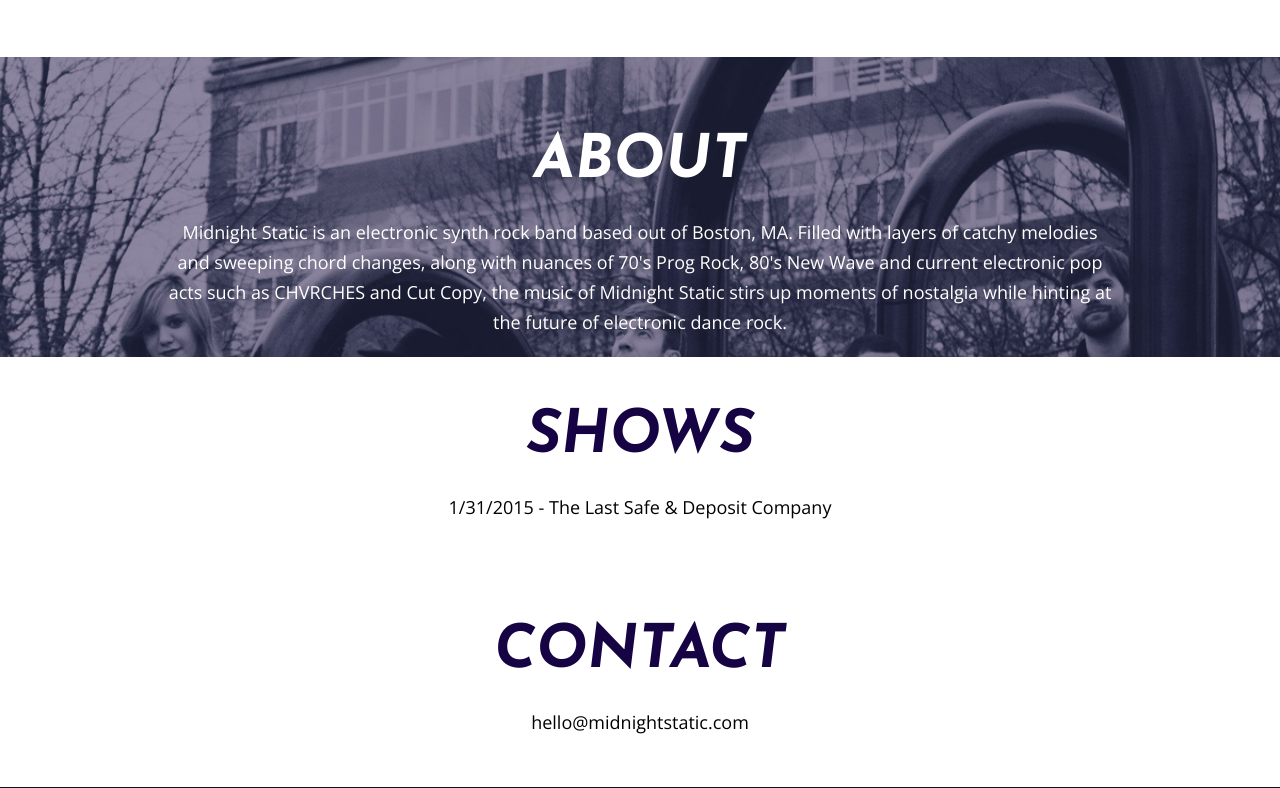
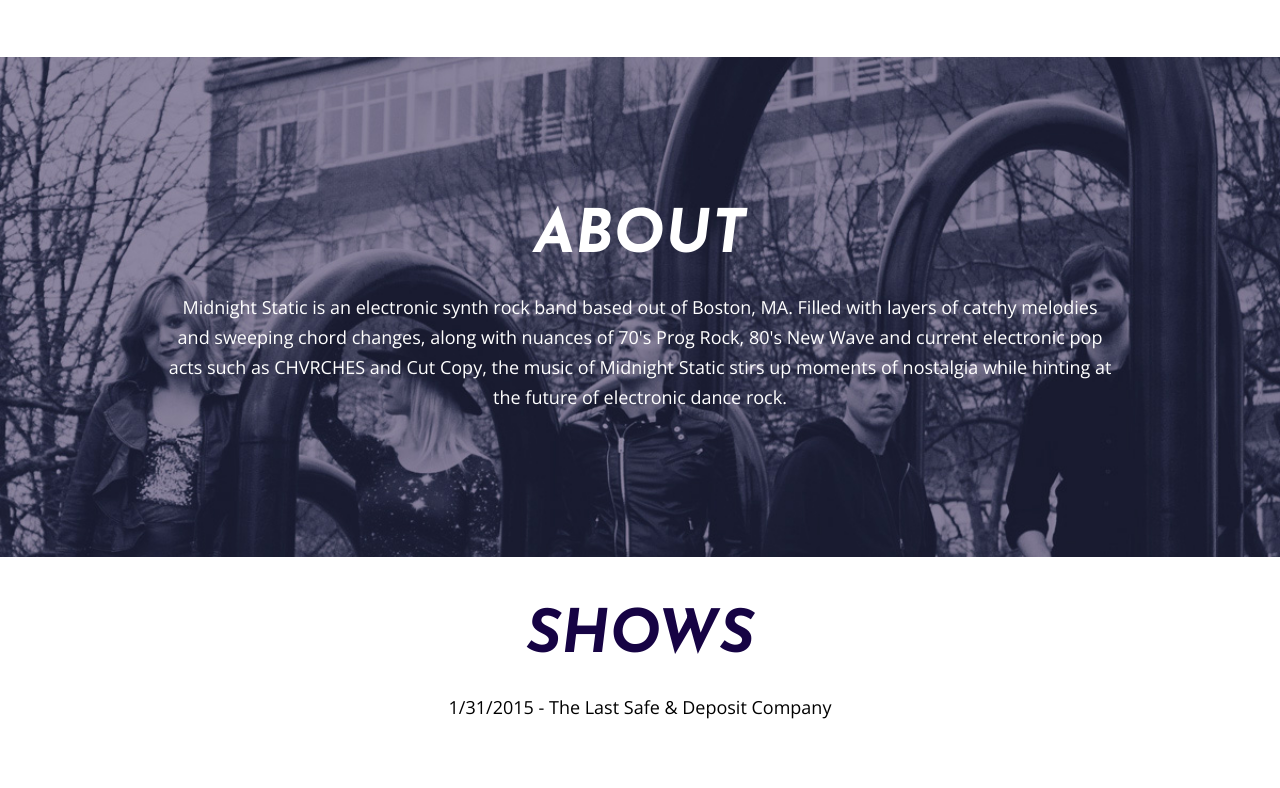
Before and after one commit to midnightstatic/midnightstatic.github.io, a PHP site: page / in a window 1280 px wide. Shown: the part 1259-2047 px from the top of the page. Run offline with PHP 8.4, Linux system fonts and the light colour scheme; some libraries are stand-ins or nearby versions.

Commit message:
whatever

```diff
--- a/css/main.css
+++ b/css/main.css
@@ -308,10 +308,11 @@ p {
   color: #fff;
   background: url("../images/ms_photo.jpg") no-repeat top center fixed;
   background-size: cover;
-  height: 300px;
-  padding-top: 75px; }
+  height: 500px;
+  padding-top: 150px; }
   @media screen and (max-width: 500px) {
     #about {
+      height: 300px;
       padding-top: 40px; } }
   #about h1 {
     color: #fff; }
--- a/css/pages/_home.scss
+++ b/css/pages/_home.scss
@@ -88,10 +88,11 @@ p {
 	color: #fff;
 	background: url('../images/ms_photo.jpg') no-repeat top center fixed;
 	background-size: cover;
-	height: 300px;
-	padding-top: 75px;
+	height: 500px;
+	padding-top: 150px;
 
 	@media screen and (max-width: 500px) {
+		height: 300px;
 		padding-top: 40px;
 	}
 
```
Also changed, not shown: 1 other file.
